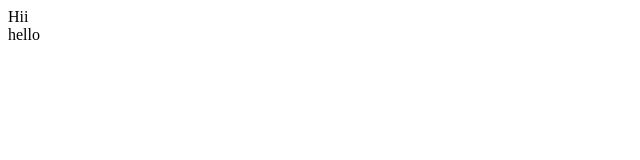
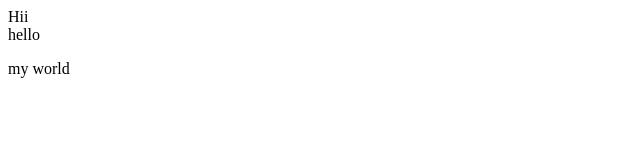
Before and after one commit to iamnitin13/final-repo, a plain HTML site: page index.html in a window 1280 px wide. Shown: the full height of the page, 0-640 px from the left. Drawn offline with Linux system fonts and the light colour scheme.

Commit message:
added a paragraph in main branch

```diff
--- a/index.html
+++ b/index.html
@@ -1,2 +1,3 @@
 <div>Hii</div>
 <div>hello</div>
+<p>my world</p>
```
